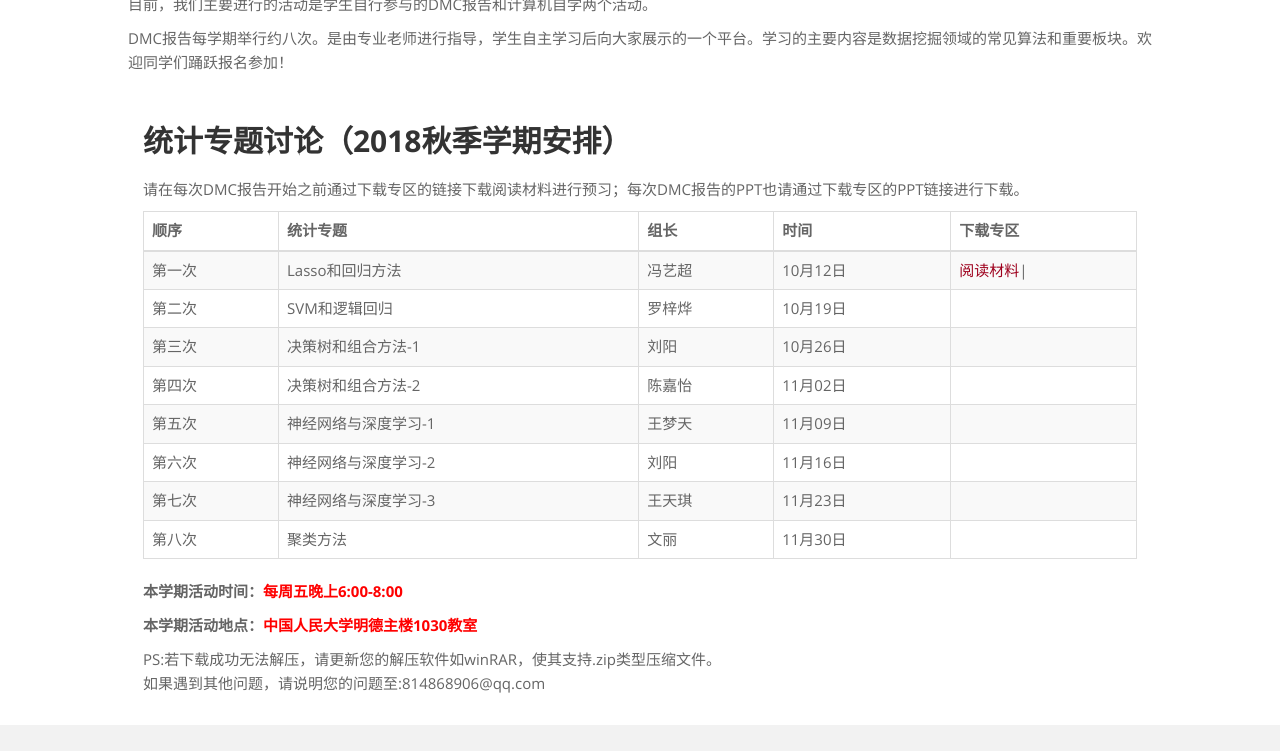
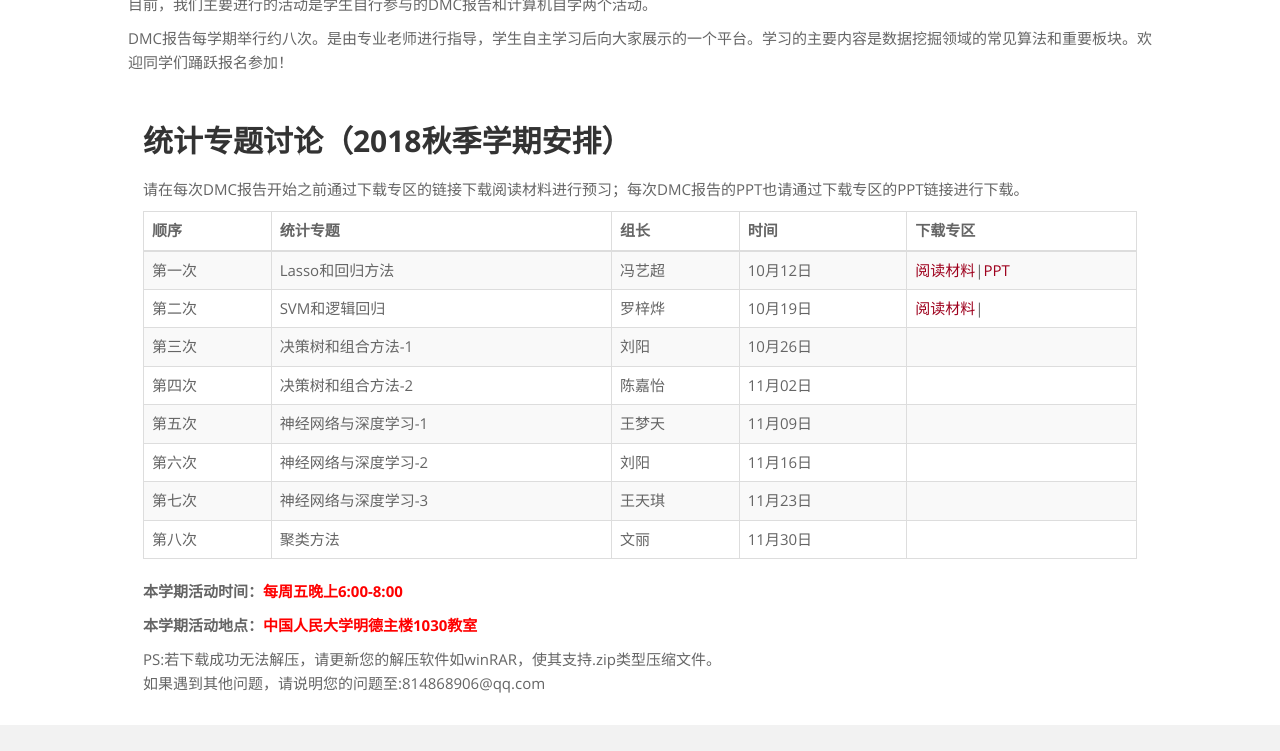
Before and after one commit to rucdmc/rucdmc.github.io, a Jekyll site: the page built from index.html, in a window 1280 px wide and 900 px high, scrolled down 407 px, cut to the strip 0-751 px from the top of the window. Built offline with Jekyll 4.4.1, drawn with Linux system fonts in a browser that asks for light colours.

Commit message:
add second report

```diff
--- a/index.html
+++ b/index.html
@@ -100,14 +100,14 @@
             <td>Lasso和回归方法</td>
             <td>冯艺超</td>
             <td>10月12日</td>
-            <td><a href="https://pan.baidu.com/s/1VeNtdGrKMI1cG-fYoT47gg">阅读材料</a>|</td>
+            <td><a href="https://pan.baidu.com/s/1VeNtdGrKMI1cG-fYoT47gg">阅读材料</a>|<a href="https://pan.baidu.com/s/1ZfGG5GqqLsRxqJ089eAw0A">PPT</a></td>
         </tr>
         <tr>
             <td>第二次</td>
             <td>SVM和逻辑回归</td>
             <td>罗梓烨</td>
             <td>10月19日</td>
-            <td></td>
+            <td><a href="https://pan.baidu.com/s/18gObZXeo8JNi71cVl-efTw">阅读材料</a>|</td>
         </tr>
         <tr>
             <td>第三次</td>
```
